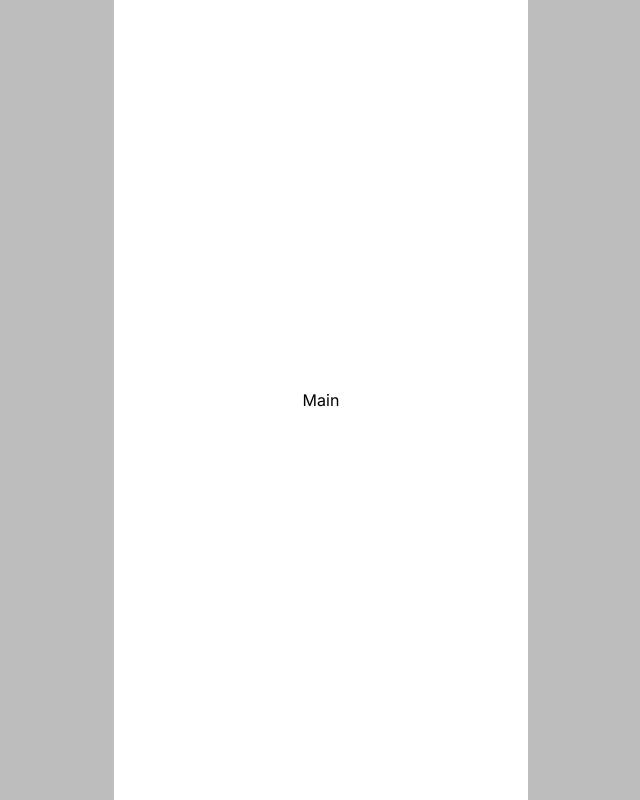
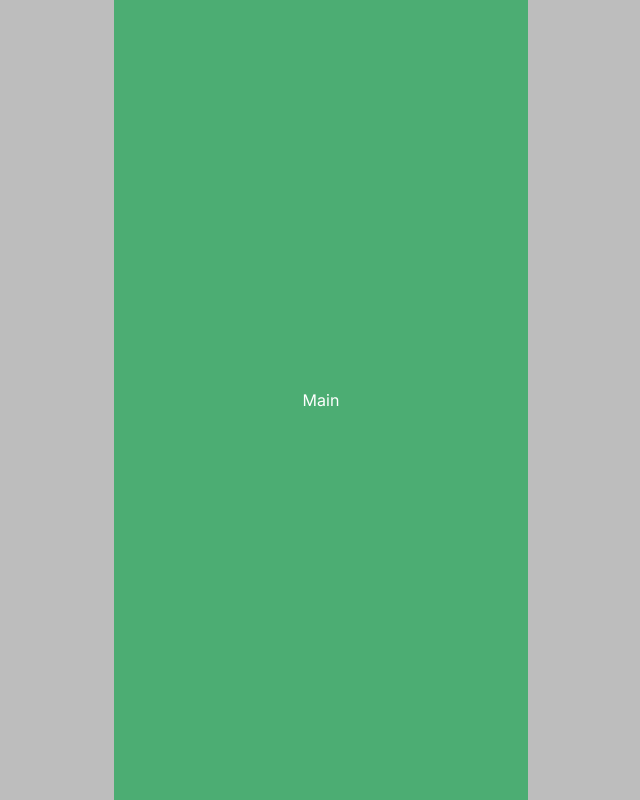
Before and after one commit to PeloDev/ciaochow, a Next.js app: page /Main in a window 1280 px wide. Shown: the whole page, without its empty margins (319-959 px from the left). Built offline with nearby package versions, Linux system fonts and the light colour scheme.

Commit message:
use layout to define main element with consistent styling

```diff
--- a/src/app/Main/page.tsx
+++ b/src/app/Main/page.tsx
@@ -1,7 +1,5 @@
 export default function Main() {
   return (
-    <main className="flex min-h-screen flex-col items-center justify-center bg-white">
       <p>Main</p>
-    </main>
   );
 }
--- a/src/app/Welcome/page.tsx
+++ b/src/app/Welcome/page.tsx
@@ -1,7 +1,5 @@
 export default function Welcome() {
   return (
-    <main className="flex min-h-screen flex-col items-center justify-center bg-white">
       <p>Welcome</p>
-    </main>
   );
 }
--- a/src/app/layout.tsx
+++ b/src/app/layout.tsx
@@ -16,7 +16,11 @@ export default function RootLayout({
 }>) {
   return (
     <html lang="en">
-      <body className={`${inter.className} max-w-[414px] mx-auto bg-ccGray`}>{children}</body>
+      <body className={`${inter.className} max-w-[414px] mx-auto bg-ccGray`}>
+        <main className="flex min-h-screen flex-col items-center justify-center bg-ccGreen text-white">
+          {children}
+        </main>
+      </body>
     </html>
   );
 }
--- a/src/app/login/page.tsx
+++ b/src/app/login/page.tsx
@@ -1,7 +1,5 @@
 export default function Login() {
   return (
-    <main className="flex min-h-screen flex-col items-center justify-center bg-white">
       <p>Login</p>
-    </main>
   );
 }
--- a/src/app/not-found.tsx
+++ b/src/app/not-found.tsx
@@ -1,7 +1,5 @@
 export default function NotFound() {
     return (
-      <main className="flex min-h-screen flex-col items-center justify-center bg-white">
         <p>Page Not Found</p>
-      </main>
     );
   }
--- a/src/app/page.tsx
+++ b/src/app/page.tsx
@@ -1,7 +1,5 @@
 export default function AuthRedirect() {
   return (
-    <main className="flex min-h-screen flex-col items-center justify-center bg-white">
       <p>TODO: navigate to Welcome or Main depending on if user is authenticated or not.</p>
-    </main>
   );
 }
--- a/src/app/register/page.tsx
+++ b/src/app/register/page.tsx
@@ -1,7 +1,5 @@
 export default function Register() {
   return (
-    <main className="flex min-h-screen flex-col items-center justify-center bg-white">
       <p>Register</p>
-    </main>
   );
 }
```
